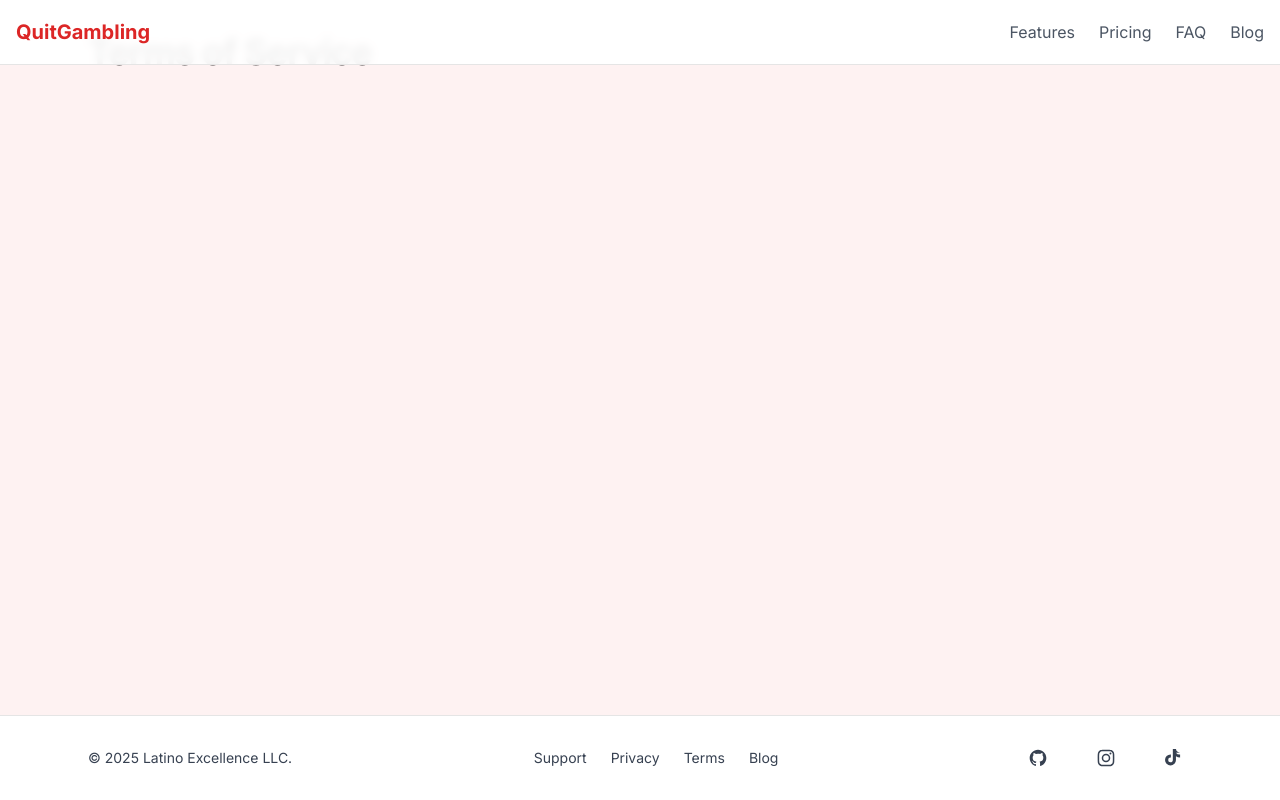
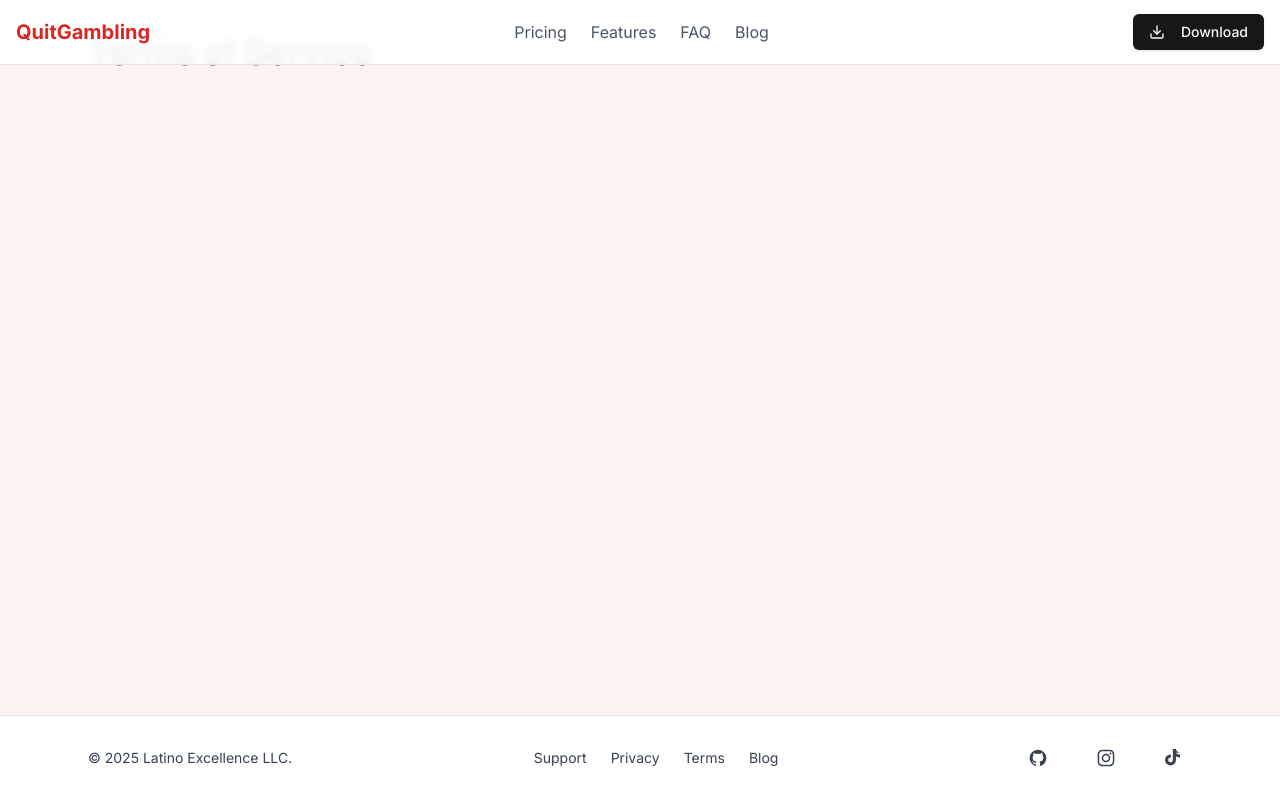
Before and after one commit to alvropena/quitgambling-nextjs, a Next.js app: page /terms in a window 1280 px wide. Built offline with nearby package versions, Linux system fonts and the light colour scheme.

Commit message:
Add button with download icon to header component

```diff
--- a/components/header.tsx
+++ b/components/header.tsx
@@ -1,5 +1,6 @@
 import Link from "next/link";
-
+import { Button } from "./ui/button";
+import { Download } from "lucide-react";
 export function Header() {
 	return (
 		<header className="fixed top-0 w-full bg-white/95 backdrop-blur-sm z-50 border-b">
@@ -9,14 +10,14 @@ export function Header() {
 						QuitGambling
 					</Link>
 					<div className="space-x-6">
+						<Link href="/pricing" className="text-gray-600 hover:text-red-600">
+							Pricing
+						</Link>
 						<Link
 							href="/#features"
 							className="text-gray-600 hover:text-red-600"
 						>
 							Features
-						</Link>
-						<Link href="/#pricing" className="text-gray-600 hover:text-red-600">
-							Pricing
 						</Link>
 						<Link href="/#faq" className="text-gray-600 hover:text-red-600">
 							FAQ
@@ -25,6 +26,10 @@ export function Header() {
 							Blog
 						</Link>
 					</div>
+					<Button>
+						<Download className="mr-2 h-4 w-4" />
+						Download
+					</Button>
 				</nav>
 			</div>
 		</header>
```
